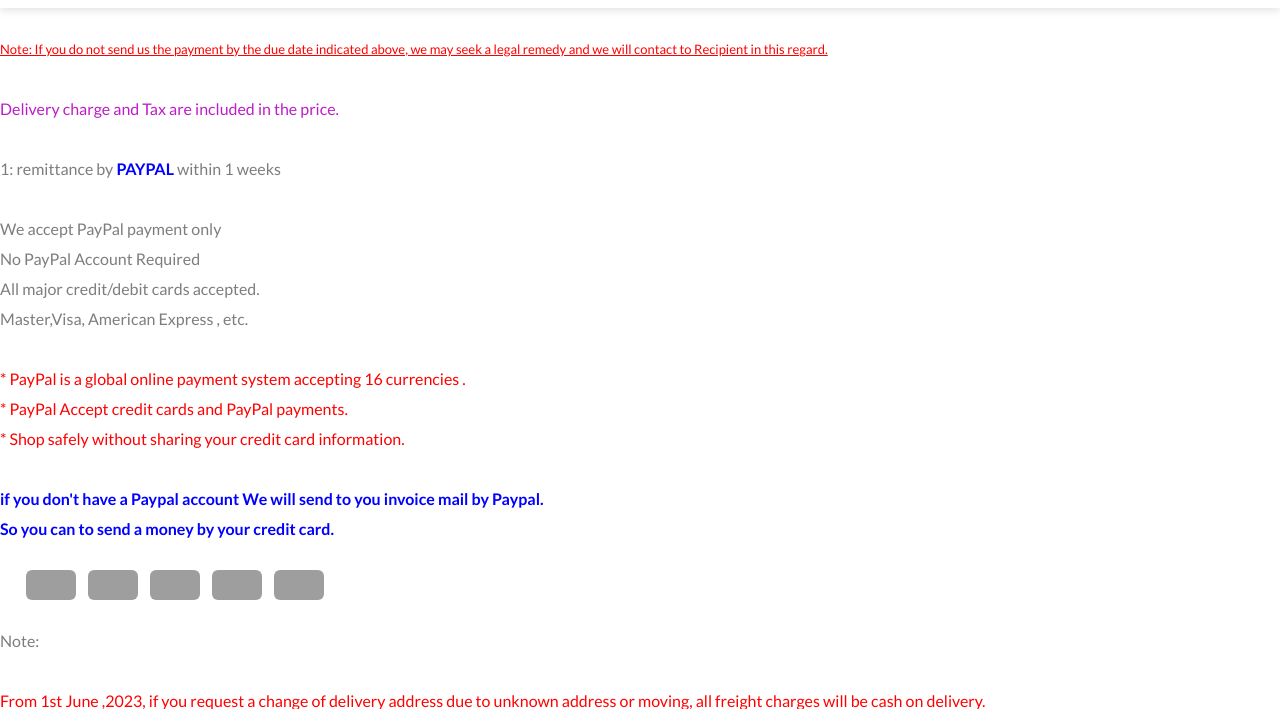
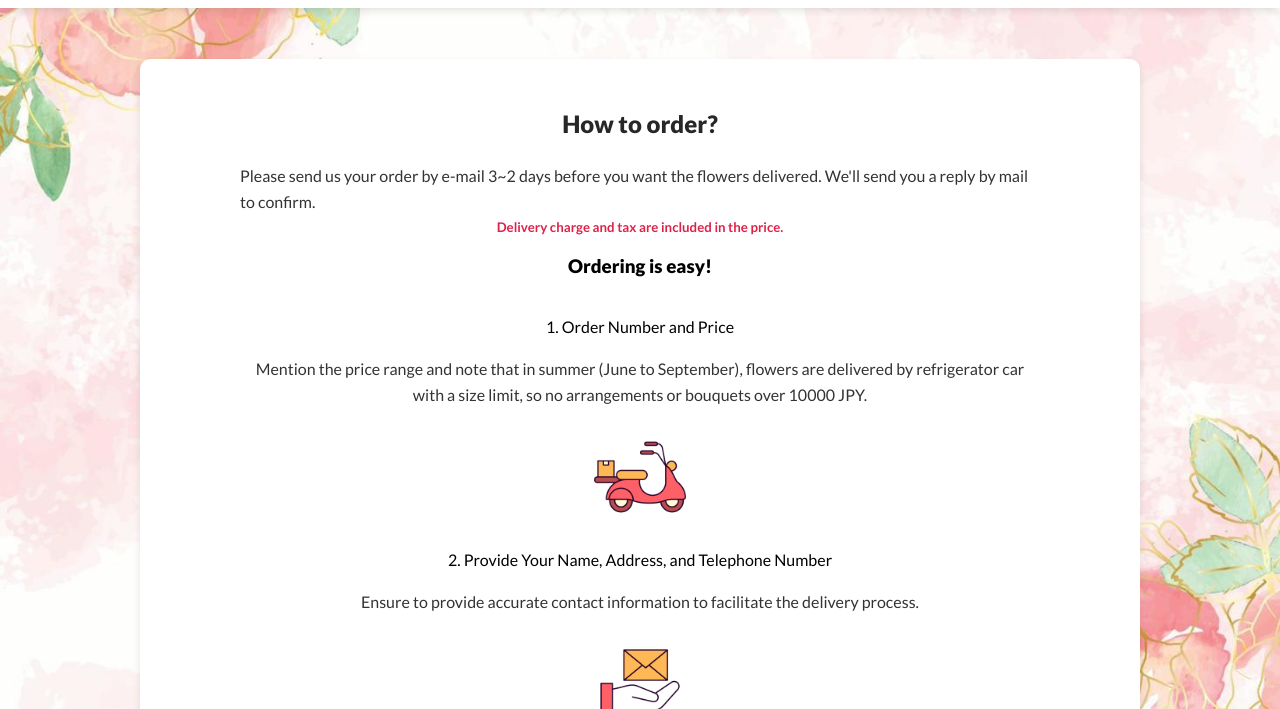
Before and after one commit to Guille1801/ohanayasan, a plain HTML site: page payment.html in a window 1280 px wide. Shown: the part 91-800 px from the top of the page. Drawn offline with Linux system fonts and the light colour scheme; grey boxes are pictures that could not be loaded.

Commit message:
Add files via upload
FINAL VERSION

```diff
--- a/payment.html
+++ b/payment.html
@@ -33,47 +33,60 @@
         </nav>
     </header>
 
-    <div class="title">
-        <h2><ab>Methods of Payment</ab></h2>
-        <p><br><bc>Payment must be made within 1 week after you ordered.</bc>
-          <br>
-          <br>
-          <abc>Note: If you do not send us the payment by the due date indicated above, we may seek a legal remedy and we will contact to Recipient in this regard.</abc>
-            <br>
-      <br>
-          <cd>Delivery charge and Tax are included in the price.</cd><br>
-      <br>
-          1: remittance by <pp> PAYPAL </pp> within 1 weeks<br><br>
+    <body class="paymentbackground">
 
-      We accept PayPal payment only<br>
-      No PayPal Account Required<br>
-      All major credit/debit cards accepted.<br>
-      Master,Visa, American Express , etc.<br><br>
+        <div class="titlepayment">
+            <h2>How to order?</h2>
+            <p>Please send us your order by e-mail 3~2 days before you want the flowers delivered. We'll send you a reply by mail to confirm.</p>
+            <h5>Delivery charge and tax are included in the price.</h5>
+            <h3>Ordering is easy!</h3>
+            <div>
+                <div class="orderdiv">
+                    <h4 class="service-title">1. Order Number and Price</h4>
+                    <p>Mention the price range and note that in summer (June to September), flowers are delivered by refrigerator car with a size limit, so no arrangements or bouquets over 10000 JPY.</p>
+                    <img class="img-order" src="asset/delivery-vector-free-icon-set-35.png" alt="Order Number and Price Icon">
+                </div>
+                <div class="orderdiv">
+                    <h4 class="service-title">2. Provide Your Name, Address, and Telephone Number</h4>
+                    <p>Ensure to provide accurate contact information to facilitate the delivery process.</p>
+                    <img class="img-order" src="asset/delivery-vector-free-icon-set-25.png" alt="Contact Information Icon">
+                </div>
+                <div class="orderdiv">
+                    <h4 class="service-title">3. Delivery Date and Time</h4>
+                    <p>Specify your preferred delivery time and mention the 'Five Time-Zone Delivery Service'.</p>
+                    <img class="img-order" src="asset/delivery-vector-free-icon-set-36.png" alt="Delivery Date and Time Icon">
+                </div>
+                <div class="orderdiv">
+                    <h4 class="service-title">4. Delivery Address</h4>
+                    <p>Ensure the delivery address is correct before sending the order.</p>
+                    <img class="img-order" src="asset/delivery-vector-free-icon-set-22.png" alt="Delivery Address Icon">
+                </div>
+                <div class="orderdiv">
+                    <h4 class="service-title">5. Message Card</h4>
+                    <p>If sending a message by email, they will add an original card with your message; you can choose a card you like.</p>
+                    <img class="img-order" src="asset/delivery-vector-free-icon-set-30.png" alt="Message Card Icon">
+                </div>
 
-      <re>* PayPal is a global online payment system accepting 16 currencies .<br>
-      * PayPal Accept credit cards and PayPal payments.<br>
-        * Shop safely without sharing your credit card information.</re><br><br>
+            </div>
+            <div id="flex-containerpayment">
+                <div class="flex-item1payment"></div>
+                <div class="flex-item2payment"></div>
+                <div class="flex-item3payment"></div>
+                <div class="flex-item4payment"></div>
+                <div class="flex-item5payment"></div>
+            </div>
+            <p>Note:<br><br>
+                <span class="repayment">From 1st June, 2023, if you request a change of delivery address due to unknown address or moving, all freight charges will be cash on delivery.<br>
+                The consignee will be responsible for the cost. Thank you for your understanding.</span><br>
+                Please make sure the address is correct.<br>
+                Please check before sending the order.<br>
+            </p>
+            <h2>Security and Privacy</h2>
+            <p>OHANAYASAN will not pass on your personal information to anyone.</p>
+        </div>
 
-          <mn>if you don't have a Paypal account We will send to you invoice mail by Paypal.<br>
-      So you can to send a money by your credit card.<mn></p>
-        <div id="flex-container">
-            <div class="flex-item1"></div>
-            <div class="flex-item2"></div>
-            <div class="flex-item3"></div>
-            <div class="flex-item4"></div>
-          <div class="flex-item5"></div>
-          </div>
-        <p>Note:<br><br>
 
-      <re>From 1st June ,2023, if you request a change of delivery address due to unknown address or moving, all freight charges will be cash on delivery.<br>
-        The consignee will be responsible for the cost. Thank you for your understanding.</re><br>
-      Please make sure the address is correct.<br>
-      Please check before sending the order<br>
-          <br></p><h2><ab>
-            Security and Privacy</ab></h2><br>
-      <p>
-      OHANAYASAN will not pass on your personal information to anyone.</p>
-      </div>
+    </body>
 
     <!-- Footer Section -->
     <footer>
@@ -92,9 +105,8 @@
             <div class="footer-box">
                 <h3>Useful Links</h3>
                 <ul>
-                    <li><a href="#popular">Popular Products</a></li>
-                    <li><a href="#bigsale">Big Sale</a></li>
-                    <li><a href="#">News and Article</a></li>
+                    <li><a href="index.html#popular">Popular Products</a></li>
+                    <li><a href="index.html#bigsale">Big Sale</a></li>
                     <li><a href="#">Legal Notice</a></li>
                 </ul>
             </div>
@@ -103,7 +115,7 @@
                 <ul>
                     <li><a href="contact.html">Contact Us</a></li>
                     <li><a href="contact.html">FAQ</a></li>
-                    <li><a href="#">About Us</a></li>
+                    <li><a href="about-us.html">About Us</a></li>
                 </ul>
             </div>
             <div class="footer-box">
--- a/style.css
+++ b/style.css
@@ -13,6 +13,8 @@ html, body{
     margin: 0px;
     padding: 0px;
     overflow-x: hidden;
+    scroll-behavior: smooth; /* Enable smooth scrolling */
+
 }
 
 /* common styles */
@@ -465,7 +467,7 @@ i{
     margin: 10px;
 }
 
-#newyear, #valentine, #popular, #spring, #whiteday{
+#newyear, #valentine, #popular, #spring, #whiteday, #top{
     scroll-margin-top: 120px;
 
 }
@@ -687,131 +689,139 @@ i{
   }
 
 
+
 /*Payment Section*/
 
-.copyright{
-    display: block;
-    width: 70%;
-    margin: 0 auto;
-    margin-top: 50px;
-    text-align: center;
-    color: #ffffff66;
-    font-size: 16px;
-    padding: 20px 0;
-    border-top: 1px solid #ddd;
+.paymentbackground{
+    background-image: url("asset/aboutus-image.jpg");
+    background-size: cover; /* Asegura que la imagen cubra todo el contenedor */
+    background-repeat: no-repeat; /* Evita que la imagen se repita */
+    position: relative; /* Para posicionar el overlay */
 }
 
-#flex-container{
-  margin: 10px;
+.titlepayment {
+    height: auto;
     display: flex;
-  padding: 10px;
-}
-.flex-item2{
-  border-radius: 6px;
-  margin: 6px;
-  width: 50px;
-  height: 30px;
-  background-image: url('https://aoyamaflowermarket-en.square.site/static/icons/payment-methods/mastercard.svg');
-    background-size: cover; /* or 'contain' */
-    background-position: center;
-    background-repeat: no-repeat;
+    flex-direction: column;
+    align-items: center;
+    justify-content: center;
+    padding: 50px 20px;
+    background-color: #fff;
+    border-radius: 10px;
+    box-shadow: 0 4px 8px rgba(0, 0, 0, 0.1);
+    max-width: 1000px;
+    margin: 150px auto;
 }
 
-.flex-item1{
-  border-radius: 6px;
-  margin: 6px;
-  width: 50px;
-  height: 30px;
-  background-image: url('https://aoyamaflowermarket-en.square.site/static/icons/payment-methods/visa.svg');
-    background-size: cover; /* or 'contain' */
-    background-position: center;
-    background-repeat: no-repeat;
+.titlepayment h2 {
+    margin-bottom: 20px;
+    text-align: center;
 }
 
-.flex-item2{
-  border-radius: 6px;
-  margin: 6px;
-  width: 50px;
-  height: 30px;
-  background-image: url('https://aoyamaflowermarket-en.square.site/static/icons/payment-methods/mastercard.svg');
-    background-size: cover; /* or 'contain' */
-    background-position: center;
-    background-repeat: no-repeat;
+.titlepayment p {
+    font-size: 16px;
+    line-height: 1.6;
+    color: #333;
+    text-align: left;
+    max-width: 800px;
 }
 
-.flex-item3{
-  border-radius: 6px;
-  margin: 6px;
-  width: 50px;
-  height: 30px;
-  background-image: url('https://aoyamaflowermarket-en.square.site/static/icons/payment-methods/americanexpress.svg');
-    background-size: cover; /* or 'contain' */
-    background-position: center;
-    background-repeat: no-repeat;
+.titlepayment h5{
+    color: #de214a;
 }
 
-.flex-item4{
-  border-radius: 6px;
-  margin: 6px;
-  width: 50px;
-  height: 30px;
-  background-image: url('https://aoyamaflowermarket-en.square.site/static/icons/payment-methods/jcb.svg');
-    background-size: cover; /* or 'contain' */
-    background-position: center;
-    background-repeat: no-repeat;
+.titlepayment p span {
+    display: block;
+    margin-bottom: 10px;
 }
 
-.flex-item5{
-  border-radius: 6px;
-  margin: 6px;
-  width: 50px;
-  height: 30px;
-  background-image: url('https://aoyamaflowermarket-en.square.site/static/icons/payment-methods/discover.svg');
-    background-size: cover; /* or 'contain' */
-    background-position: center;
-    background-repeat: no-repeat;
-}
-
-ab{
-  color: blue;
-  font-weight: 100;
-}
-
-p{
-  font-size: 16px;
-}
-
-abc{
+.abcpayment {
     color: red;
     text-decoration: underline;
     font-size: 13px;
 }
 
-bc{
+.bcpayment {
+    font-weight: 600;
+    color: #333;
+}
+
+.cdpayment {
+    color: #BD1DC8;
     font-weight: 600;
 }
 
-cd{
-  color: #BD1DC8;
-}
-
-pp{
+.pp {
     font-size: 16px;
-  color: blue;
+    color: #0056b3;
     font-weight: 600;
 }
 
-re{
-  color: red;
+.repayment, .mnpayment {
+    font-size: 14px;
+    color: #555;
+    margin-top: 10px;
 }
 
-mn{
-  color: blue;
-  font-weight: 600;
+#flex-containerpayment {
+    display: flex;
+    justify-content: center;
+    flex-wrap: wrap;
+    margin: 20px 0;
 }
 
+.flex-item1payment, .flex-item2payment, .flex-item3payment, .flex-item4payment, .flex-item5payment {
+    border-radius: 6px;
+    margin: 6px;
+    width: 50px;
+    height: 30px;
+    background-size: cover;
+    background-position: center;
+    background-repeat: no-repeat;
+    box-shadow: 0 2px 4px rgba(0, 0, 0, 0.1);
+}
 
+.flex-item1payment {
+    background-image: url('https://aoyamaflowermarket-en.square.site/static/icons/payment-methods/visa.svg');
+}
 
+.flex-item2payment {
+    background-image: url('https://aoyamaflowermarket-en.square.site/static/icons/payment-methods/mastercard.svg');
+}
+
+.flex-item3payment {
+    background-image: url('https://aoyamaflowermarket-en.square.site/static/icons/payment-methods/americanexpress.svg');
+}
+
+.flex-item4payment {
+    background-image: url('https://aoyamaflowermarket-en.square.site/static/icons/payment-methods/jcb.svg');
+}
+
+.flex-item5payment {
+    background-image: url('https://aoyamaflowermarket-en.square.site/static/icons/payment-methods/discover.svg');
+}
+
+.titlepayment h3{
+    color: black;
+    margin: 20px;
+}
+
+.img-order{
+    width: 100px;
+    height: 100px;
+
+}
+
+.orderdiv p{
+    justify-content: center;
+    margin: 20px;
+    text-align: center;
+}
+
+.orderdiv{
+    text-align: center;
+    margin: 20px;
+}
 
 /* Footer section */
 footer{
```
Also changed, not shown: about-us.html (+3 -4 lines), contact.html (+10 -12 lines), index.html (+4 -5 lines), products.html (+9 -13 lines), asset/delivery-vector-free-icon-set-22.png (added), asset/delivery-vector-free-icon-set-25.png (added), asset/delivery-vector-free-icon-set-30.png (added), asset/delivery-vector-free-icon-set-35.png (added), asset/delivery-vector-free-icon-set-36.png (added), scripts.js (line endings or trailing spaces). Lines whose indentation alone changed are shown as unchanged.
